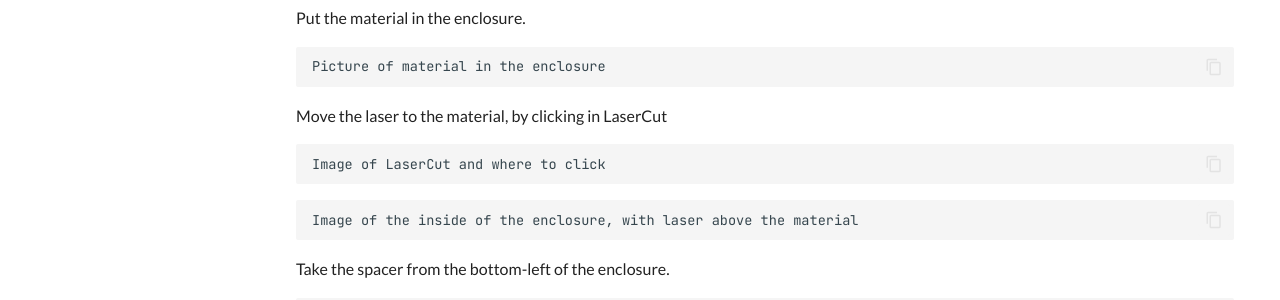
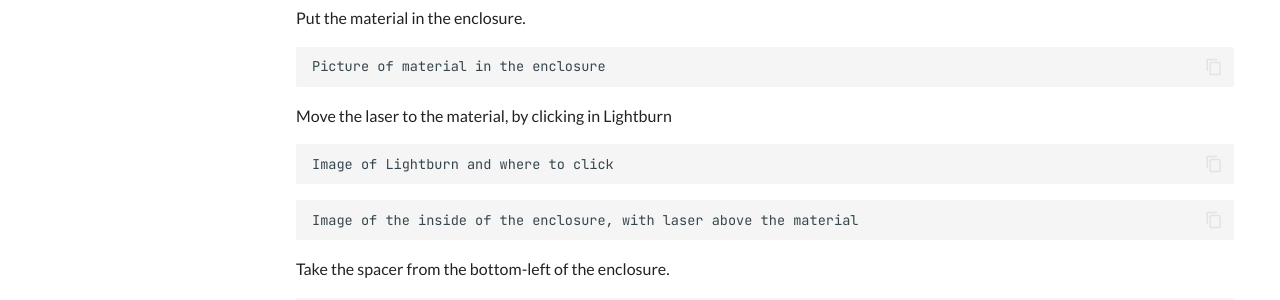
Before and after one commit to uppsala-makerspace/laser_cutter_guide, an MkDocs documentation site: the page built from docs/steps/setup_laser.md, in a window 1280 px wide and 1159 px high. Shown: the part 264-564 px from the top of the window. Built offline with MkDocs 1.6.1 and Material for MkDocs 9.7.7, drawn with Linux system fonts in a browser that asks for light colours; comment, search, counter and statistics services are not loaded.

Commit message:
Changer LaserCut to lightburn Update setup_laser.md

````diff
--- a/docs/steps/setup_laser.md
+++ b/docs/steps/setup_laser.md
@@ -15,10 +15,10 @@ Put the material in the enclosure.
 Picture of material in the enclosure
 ```
 
-Move the laser to the material, by clicking in LaserCut
+Move the laser to the material, by clicking in Lightburn
 
 ```text
-Image of LaserCut and where to click
+Image of Lightburn and where to click
 ```
 
 ```text
````
